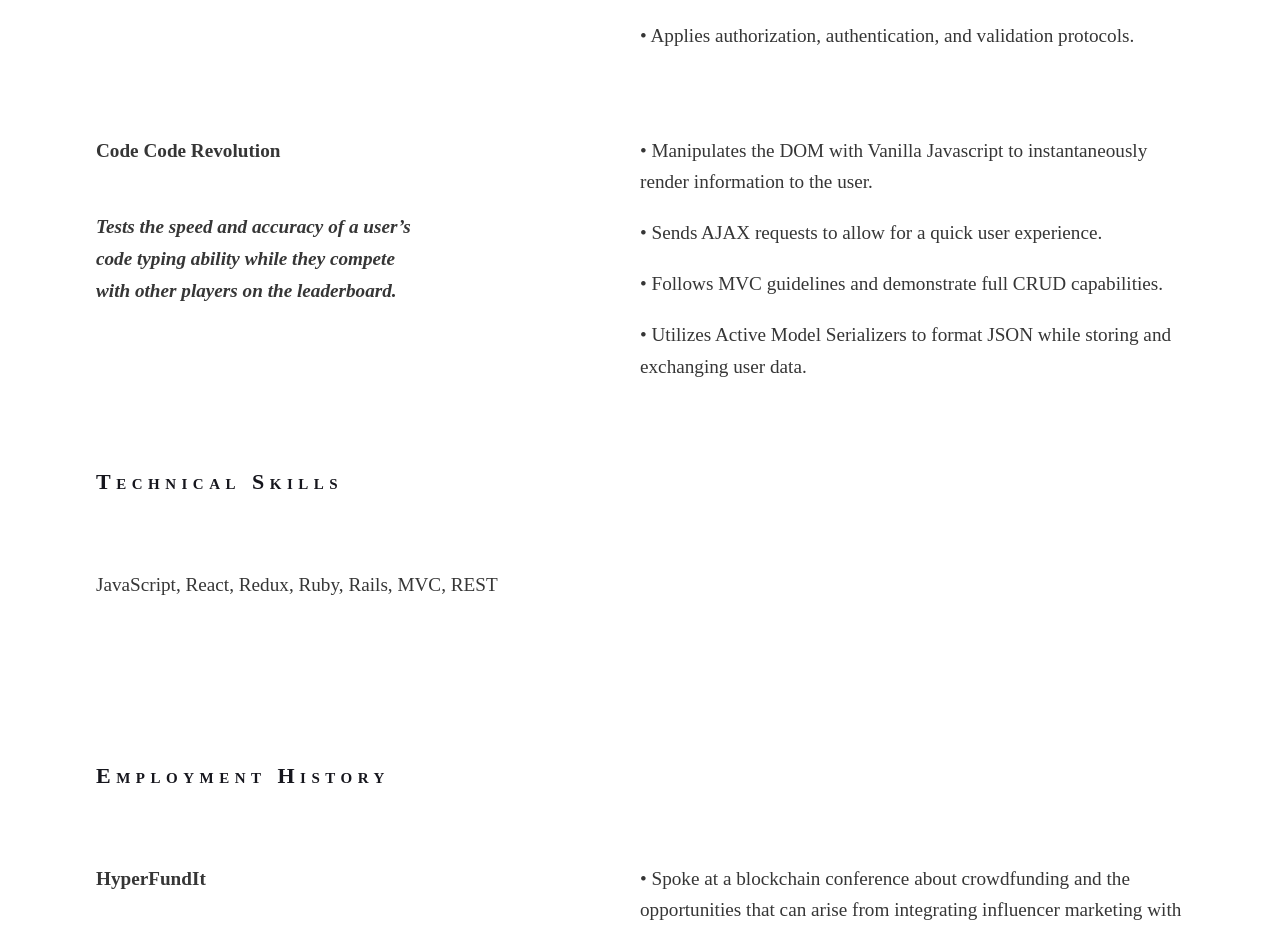
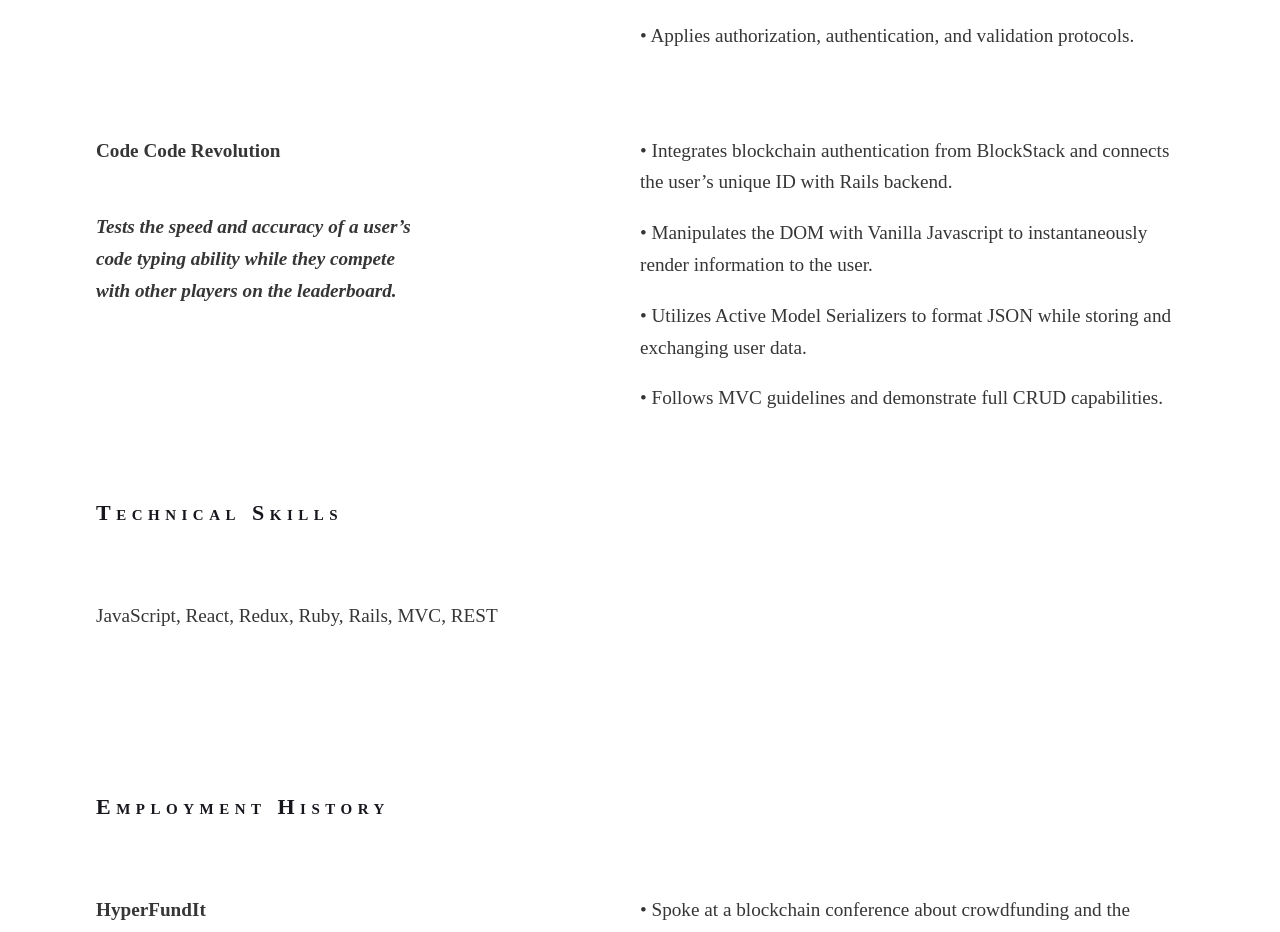
Before and after one commit to robertchen234/portfolio, a React (Create React App) app: page / in a window 1280 px wide. Shown: the part 5940-6872 px from the top of the page. Built offline with nearby package versions, Linux system fonts and the light colour scheme; no server answers.

Commit message:
add blockstack to resume section

```diff
--- a/src/components/Resume.js
+++ b/src/components/Resume.js
@@ -96,16 +96,16 @@ const Resume = props => {
             </div>
             <div className="resume-right">
               <p>
-                • Manipulates the DOM with Vanilla Javascript to instantaneously
-                render information to the user.
+                • Integrates blockchain authentication from BlockStack and connects the user’s unique ID with Rails backend.
               </p>
-              <p>• Sends AJAX requests to allow for a quick user experience.</p>
-              <p>
-                • Follows MVC guidelines and demonstrate full CRUD capabilities.
-              </p>
+              <p>• Manipulates the DOM with Vanilla Javascript to instantaneously
+                render information to the user.</p>
               <p>
                 • Utilizes Active Model Serializers to format JSON while storing
                 and exchanging user data.
+              </p>
+              <p>
+                • Follows MVC guidelines and demonstrate full CRUD capabilities.
               </p>
             </div>
           </div>
```
